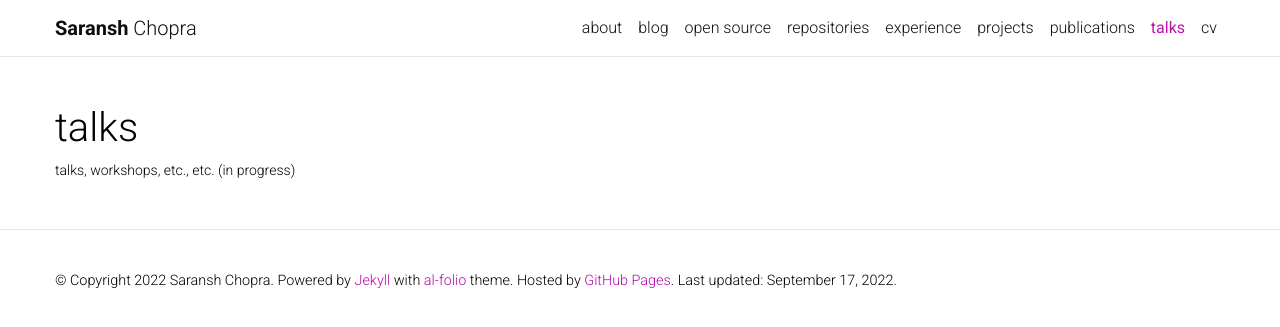
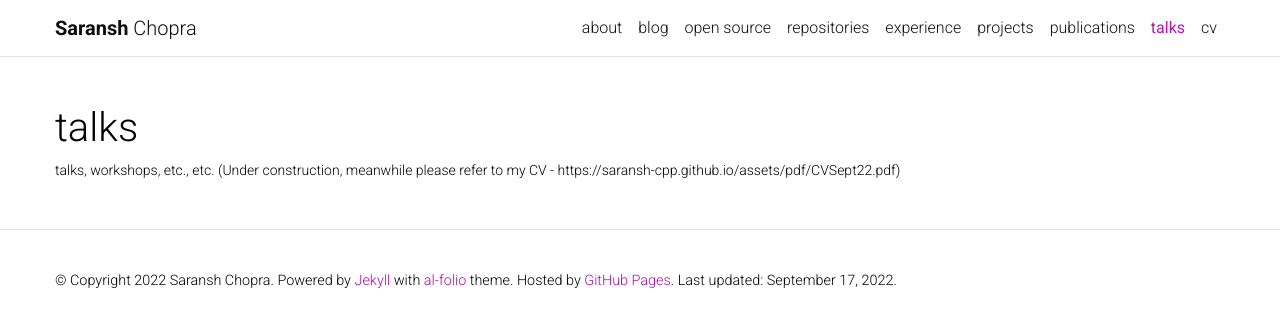
Before and after one commit to Saransh-cpp/Saransh-cpp.github.io, a Jekyll site: the page built from _pages/talks.md, in a window 1280 px wide. Shown: the top 327 px of the page. Built offline with Jekyll 4.4.1, drawn with Linux system fonts in a browser that asks for light colours; comment, search, counter and statistics services are not loaded; a style sheet for code colours, icons or effects is not loaded.

Commit message:
Update CV

```diff
--- a/_includes/header.html
+++ b/_includes/header.html
@@ -93,7 +93,7 @@
               </div>
               {%- endif %}
               <li class="nav-item {% if page.url contains 'cv' %}active{% endif %}">
-                <a class="nav-link" href="{{ '/assets/pdf/CVAug22.pdf' | relative_url }}", target="_blank">
+                <a class="nav-link" href="{{ '/assets/pdf/CVSept22.pdf' | relative_url }}", target="_blank">
                   cv
                 </a>
               </li>
--- a/_pages/talks.md
+++ b/_pages/talks.md
@@ -1,8 +1,8 @@
 ---
 layout: page
 title: talks
-permalink: /talks/
-description: talks, workshops, etc., etc. (in progress)
+permalink: /talks/g
+description: talks, workshops, etc., etc. (Under construction, meanwhile please refer to my CV - https://saransh-cpp.github.io/assets/pdf/CVSept22.pdf)
 nav: true
 nav_order: 6
 display_categories: ["2022", "2023"]
```
Also changed, not shown: _pages/work.md (+1 -1 lines), 1 other file.
